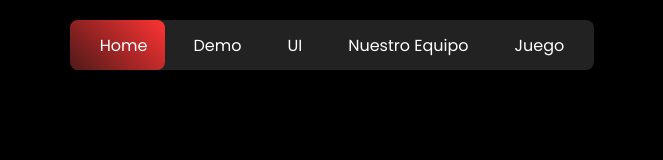
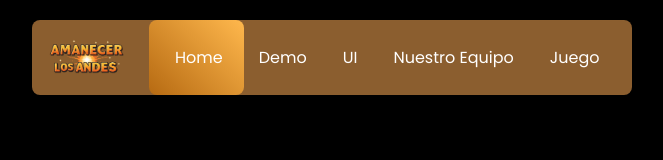
Before and after one commit to CristianMera25/WebGrupo5Videojuegos.github.io, a plain HTML site: page index.html in a window 1280 px wide. Shown: the whole page, without its empty margins (308-971 px from the left). Drawn offline with Linux system fonts and the light colour scheme.

Commit message:
Agregue el logo
En el menú de navegación de la página, coloque el logo y cambie la paleta de colores del fondo de menú y del hover de los elementos

```diff
--- a/index.html
+++ b/index.html
@@ -1,21 +1,27 @@
 <!DOCTYPE html>
 <html lang="es">
+
 <head>
     <meta charset="UTF-8">
     <meta name="viewport" content="width=device-width, initial-scale=1.0">
     <title>Index</title>
     <link rel="stylesheet" href="styles/indexStyle.css">
 </head>
+
 <body>
     <nav class="main-nav">
         <div class="nav-container">
-            <a href="">Home</a>
-            <a href="">Demo</a>
-            <a href="">UI</a>
-            <a href="">Nuestro Equipo</a>
-            <a href="">Juego</a>
+            <div class="logo">
+                <img src="img/logo.png" alt="Logo">
+            </div>
+            <a href="#">Home</a>
+            <a href="#">Demo</a>
+            <a href="#">UI</a>
+            <a href="#">Nuestro Equipo</a>
+            <a href="#">Juego</a>
             <span></span>
         </div>
     </nav>
 </body>
+
 </html>
--- a/styles/indexStyle.css
+++ b/styles/indexStyle.css
@@ -11,29 +11,43 @@
 body {
     min-height: 100vh;
     background-color: #000;
-    padding-top: 70px; /* espacio para que el nav no tape el contenido */
+    padding-top: 70px;
 }
 
 .main-nav {
     position: fixed;
     top: 20px;
     left: 0;
-    width: 100%;              /* ocupa todo el ancho */
-    background: transparent;  /* fondo transparente, el contenedor tendrá el fondo */
+    width: 100%;
+    background: transparent;
     display: flex;
-    justify-content: center;  /* centra el contenedor */
+    justify-content: center;
     z-index: 1000;
 }
 
 .nav-container {
     position: relative;
-    width: 524px;             /* el mismo ancho que tenías antes */
-    height: 50px;
-    background-color: #222;
+    width: 600px;
+    height: 75px;
+    background-color: #8B5E2F;
     border-radius: 8px;
     display: flex;
+    align-items: center;
+    padding: 0 10px;
+}
+
+.logo {
+    display: flex;
+    align-items: center;
     justify-content: center;
-    align-items: center;
+    margin-right: 25px;
+}
+
+.logo img {
+    width: 90px;
+    height: 60px;
+    object-fit: contain;
+    pointer-events: none;
 }
 
 .nav-container a {
@@ -43,40 +57,41 @@ body {
     font-weight: 500;
     color: #fff;
     text-decoration: none;
-    padding: 0 23px;
+    padding: 0 18px;
     z-index: 1;
 }
 
 .nav-container span {
     position: absolute;
     top: 0;
-    left: 0;
+    left: 117px;
     width: 95px;
     height: 100%;
-    background: linear-gradient(45deg, #4f1919, #ff3333);
+    background: linear-gradient(45deg, #b66a12, #ffb84d);
     border-radius: 8px;
     transition: .6s;
 }
 
-/* Hover dinámico */
-.main-nav a:nth-child(1):hover ~ span {
-    left: 0;
+
+.main-nav a:nth-of-type(1):hover ~ span {
+    left: 117px;
 }
 
-.main-nav a:nth-child(2):hover ~ span {
-    left: 95px;
+.main-nav a:nth-of-type(2):hover ~ span {
+    left: 202px;
 }
 
-.main-nav a:nth-child(3):hover ~ span {
-    left: 200px;
+.main-nav a:nth-of-type(3):hover ~ span {
+    left: 295px;
     width: 50px;
 }
 
-.main-nav a:nth-child(4):hover ~ span {
-    left: 270px;
+.main-nav a:nth-of-type(4):hover ~ span {
+    left: 355px;
     width: 135px;
 }
 
-.main-nav a:nth-child(5):hover ~ span {
-    left: 430px;
+.main-nav a:nth-of-type(5):hover ~ span {
+    left: 500px;
+    width: 100px;
 }
```
Also changed, not shown: img/logo.png (added).
